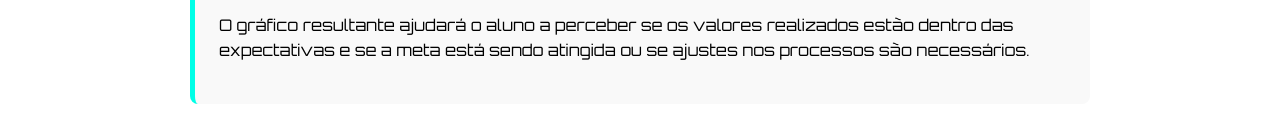
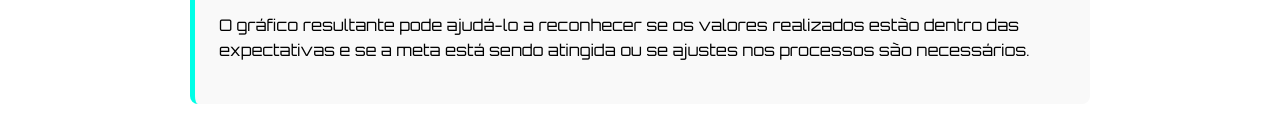
Before and after one commit to MarcelinoJunior/marcelinojunior.github.io, a plain HTML site: page indicadores.html in a window 1280 px wide. Shown: the part 635-749 px from the top of the page. Drawn offline with nearby package versions, Linux system fonts and the light colour scheme.

Commit message:
Update indicadores.html

```diff
--- a/indicadores.html
+++ b/indicadores.html
@@ -101,7 +101,7 @@
     <li>... (e assim por diante)</li>
   </ul>
   <p>
-    O gráfico resultante ajudará o aluno a perceber se os valores realizados estão dentro das expectativas e se a meta está sendo atingida ou se ajustes nos processos são necessários.
+    O gráfico resultante pode ajudá-lo a reconhecer  se os valores realizados estão dentro das expectativas e se a meta está sendo atingida ou se ajustes nos processos são necessários.
   </p>
 </section>
 
```
